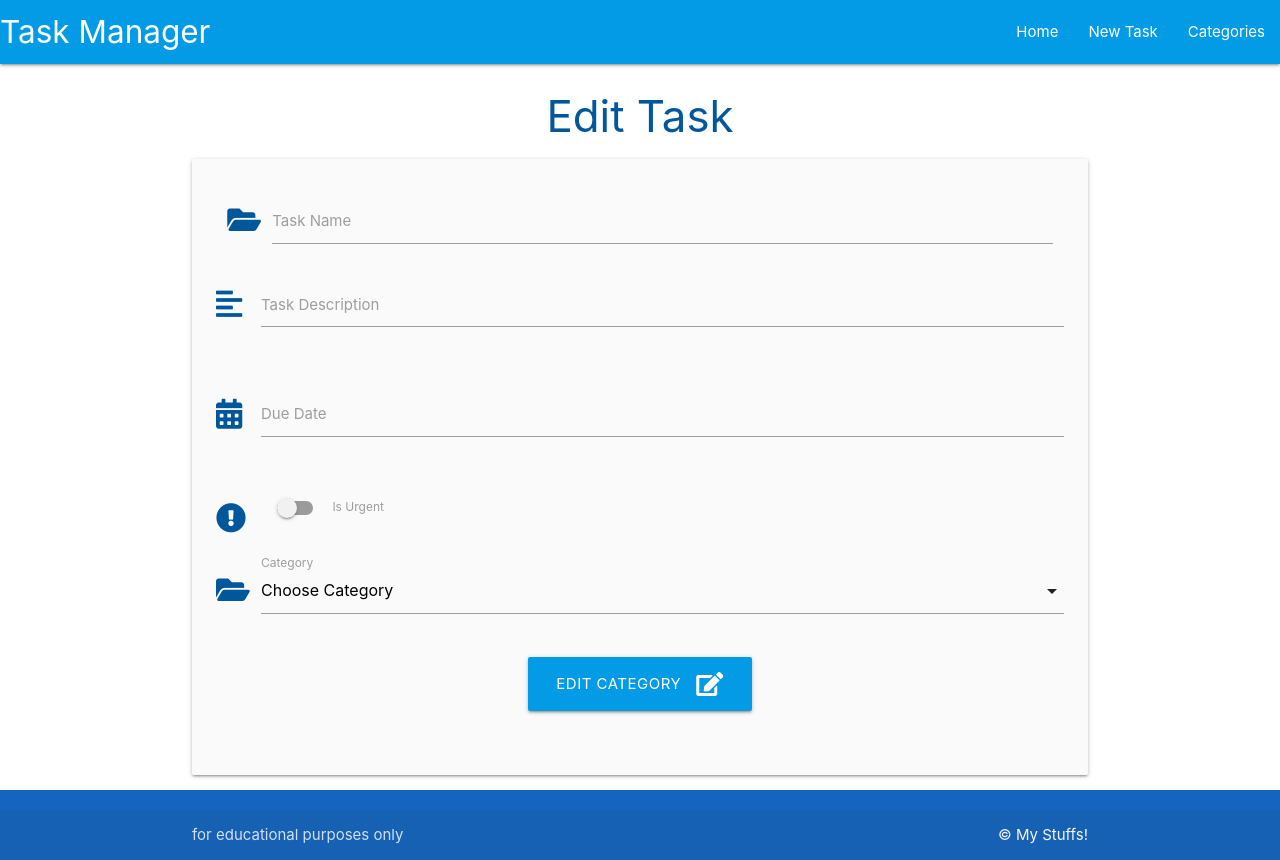
After one commit to Bowlesy666/flask-and-sqlalchemy-project, a Flask app: template taskmanager/templates/edit_task.html in a window 1280 px wide. The commit adds this page. Run offline with Flask 3, Linux system fonts and the light colour scheme; the template is opened without the code that fills it, so the values that code supplies are empty.

```diff
--- /dev/null
+++ b/taskmanager/templates/edit_task.html
@@ -0,0 +1,79 @@
+{% extends "base.html" %}
+{% block content %}
+
+<h3 class="light-blue-text text-darken-4 center-align">Edit Task</h3>
+
+<div class="row card-panel grey lighten-5">
+    <form class="col s12" method="POST" action="{{ url_for('edit_task', task_id=task.id) }}">
+        <!-- task_name -->
+        <div class="row">
+        <div class="input-field col s12">
+          <i class="fas fa-folder-open prefix light-blue-text text-darken-4"></i>
+          <input id="task_name" name="task_name" value="{{ task.task_name }}" minlength="3" maxlength="25" type="text" class="validate">
+          <label for="task_name">Task Name</label>
+        </div>
+        <!-- task_description -->
+        <div class="row">
+          <div class="input-field col s12">
+            <i class="fas fa-align-left prefix light-blue-text text-darken-4"></i>
+            <textarea id="task_description" name="task_description" minlength="5" maxlength="200"
+            type="text" class="materialize-textarea validate">{{- task.task_description -}}</textarea>
+            <label for="task_description">Task Description</label>
+          </div>
+        </div>
+          <!-- due_date need to initialise the datepicker class for input with javascript code from materialise -->
+        <div class="row">
+          <div class="input-field col s12">
+            <i class="fas fa-calendar-alt prefix light-blue-text text-darken-4"></i>
+            <!--  need to initialse with the code snippet from materialize, put into our custom script.js file -->
+            <input id="due_date" name="due_date" value="{{ task.due_date.strftime('%d %B, %Y') }}" type="text"
+            class="datepicker validate">
+            <label for="due_date">Due Date</label>
+          </div>
+        </div>
+           <!-- is_urgent -->
+        <div class="row">
+          <div class="input-field col s12">
+            <!-- Switch taken from materialize -->
+            <div class="switch">
+              <i class="fas fa-exclamation-circle prefix light-blue-text text-darken-4"></i>
+              <label for="is_urgent">
+                {% if task.is_urgent == True %}
+                  <input id="is_urgent" name="is_urgent" value="{{ task.is_urgent }}" type="checkbox" checked>
+                {% else %}
+                  <input id="is_urgent" name="is_urgent" value="{{ task.is_urgent }}" type="checkbox">
+                {% endif %}
+                  <span class="lever"></span>
+                Is Urgent
+              </label>
+            </div>
+          </div>
+        </div>
+        <!-- category_id, "select" code snippet from materialize, need to initialise for it to work, code snippet form materialize -->
+        <div class="row">
+          <div class="input-field col s12">
+            <i class="fas fa-folder-open prefix light-blue-text text-darken-4"></i>
+            <select name="category_id" id="category_id" class="validate" required>
+              <option value="{{ task.category_id }}" disabled>Choose Category</option>
+              {% for category in categories %}
+                {% if category == task.category %}
+                  <option value="{{ category.id }}" selected>{{ category.category_name }}</option>
+                {% else %}
+                  <option value="{{ category.id }}">{{ category.category_name }}</option>
+                {% endif %}
+              {% endfor %}
+            </select>
+            <label for="category_id">Category</label>
+          </div>
+        </div>
+        <!-- submit button -->
+        <div class="row">
+            <div class="col s12 center-align">
+              <button type="submit" class="btn-large light-blue darken-1">
+                Edit Category <i class="fas fa-edit right"></i>
+              </button>
+            </div>
+    </form>
+  </div>
+
+{% endblock %}
--- a/taskmanager/templates/tasks.html
+++ b/taskmanager/templates/tasks.html
@@ -26,6 +26,10 @@
                 <div class="collapsible-body white-text light-blue darken-1">
                     <strong>{{ task.category }}</strong>
                     <p>{{ task.task_description }}</p>
+                    <p>
+                        <a href="{{ url_for('edit_task', task_id=task.id) }}" class="btn green accent-4">Edit</a>
+                        <a href="{{ url_for('delete_task', task_id=task.id) }}" class="btn red">Delete</a>
+                    </p>
                 </div>
             </li>
             {% endfor %}
```
Also changed, not shown: taskmanager/routes.py (+23 -0 lines). Lines whose indentation alone changed are shown as unchanged.
